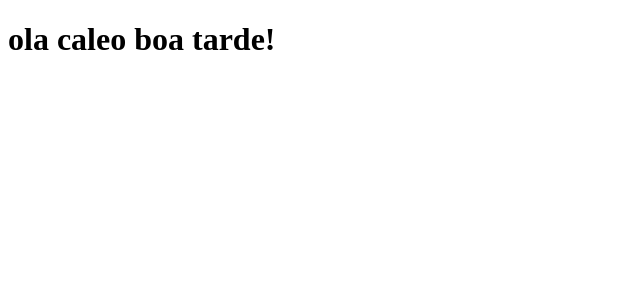
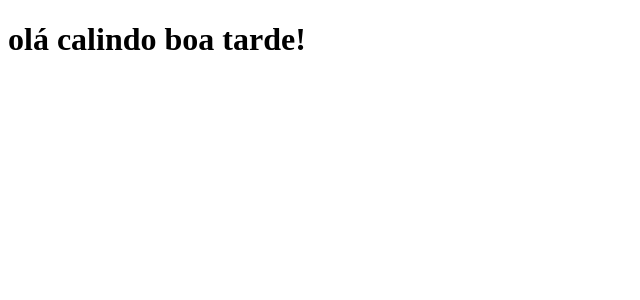
Before and after one commit to RafaNgk/clone-tabnews, a Next.js app: page / in a window 1280 px wide. Shown: the top 300 px of the page, without its empty margins (0-640 px from the left). Built offline with nearby package versions, Linux system fonts and the light colour scheme.

Commit message:
outro commit de caleo

```diff
--- a/pages/index.js
+++ b/pages/index.js
@@ -1,5 +1,5 @@
 function Home() {
-  return <h1>ola caleo boa tarde!</h1>;
+  return <h1>olá calindo boa tarde!</h1>;
 }
 
 export default Home;
```
